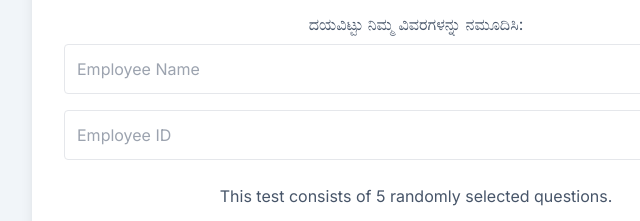
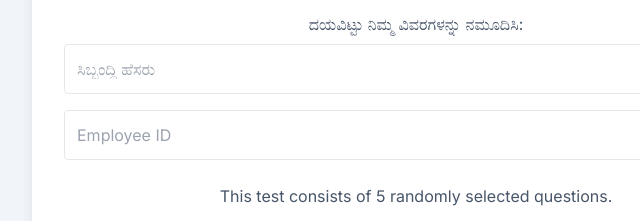
Before and after one commit to ravis-00/seva-vasati-quiz, a plain HTML site: page index.html in a window 1280 px wide. Shown: the part 350-571 px from the top of the page, 224-864 px from the left. Drawn offline with nearby package versions, Linux system fonts and the light colour scheme.

Commit message:
Update index.html

```diff
--- a/index.html
+++ b/index.html
@@ -33,7 +33,7 @@
       <h1 id="quiz-title" class="text-3xl font-bold text-slate-800 mb-4"></h1>
       <p class="text-slate-600 mb-2">ದಯವಿಟ್ಟು ನಿಮ್ಮ ವಿವರಗಳನ್ನು ನಮೂದಿಸಿ:</p>
       <div class="mb-6 space-y-4 text-left">
-        <input type="text" id="ಸಿಬ್ಬಂದ್ಧಿ ಹೆಸರು " placeholder="Employee Name" class="w-full p-3 border rounded" />
+        <input type="text" id="employee name " placeholder="ಸಿಬ್ಬಂದ್ಧಿ ಹೆಸರು" class="w-full p-3 border rounded" />
         <input type="text" id="employee-id" placeholder="Employee ID" class="w-full p-3 border rounded" />
       </div>
       <p class="text-slate-600 mb-4">This test consists of <span id="question-count-info"></span> randomly selected questions.</p>
```
